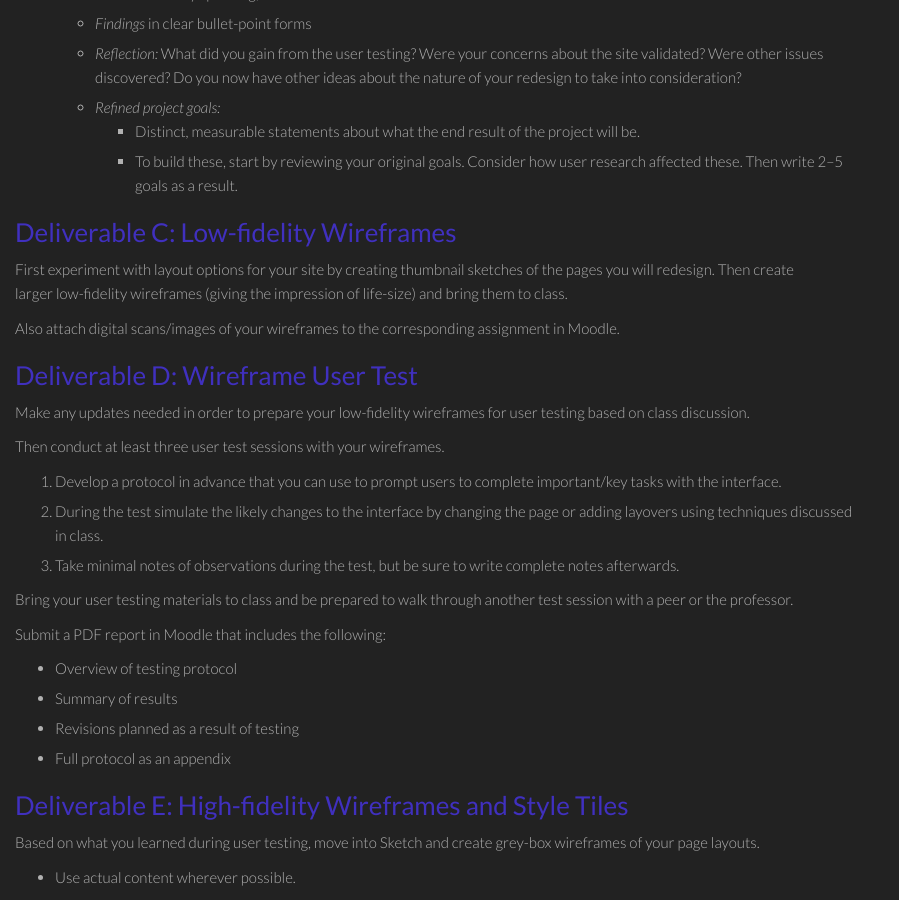
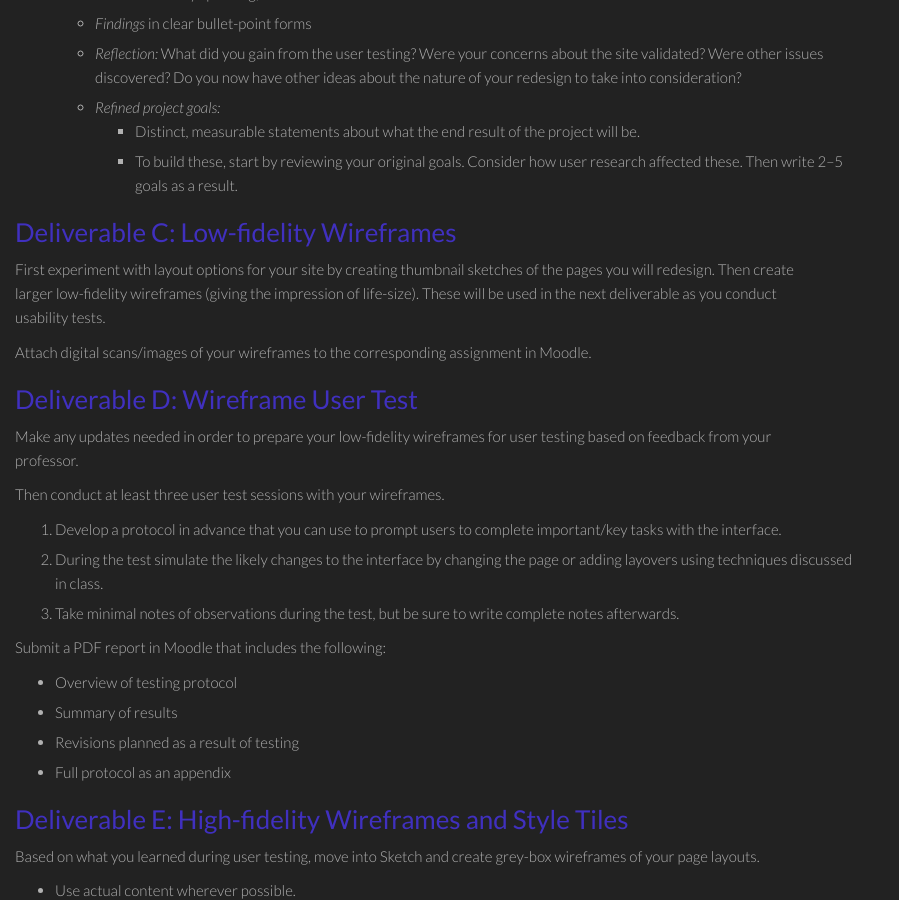
Before and after one commit to philschanely/course-ux, a Jekyll site: the page built from _activities/pr01.md, in a window 1280 px wide and 900 px high, scrolled down 911 px. Shown: the whole window, without its empty margins (0-899 px from the left). Built offline with Jekyll 4.4.1, drawn with Linux system fonts in a browser that asks for light colours.

Commit message:
Update P1 instructions to remove references to class time.

```diff
--- a/_activities/pr01.md
+++ b/_activities/pr01.md
@@ -46,21 +46,19 @@ In this deliverable you'll get a sense of what other users think of the same sit
 ### Deliverable C: Low-fidelity Wireframes
 
 First experiment with layout options for your site by creating thumbnail sketches of the pages you will redesign.
-Then create larger low-fidelity wireframes (giving the impression of life-size) and bring them to class.
+Then create larger low-fidelity wireframes (giving the impression of life-size). These will be used in the next deliverable as you conduct usability tests.
 
-Also attach digital scans/images of your wireframes to the corresponding assignment in Moodle.
+Attach digital scans/images of your wireframes to the corresponding assignment in Moodle.
 
 ### Deliverable D: Wireframe User Test
 
-Make any updates needed in order to prepare your low-fidelity wireframes for user testing based on class discussion.
+Make any updates needed in order to prepare your low-fidelity wireframes for user testing based on feedback from your professor.
 
 Then conduct at least three user test sessions with your wireframes.
 
 1. Develop a protocol in advance that you can use to prompt users to complete important/key tasks with the interface.
 2. During the test simulate the likely changes to the interface by changing the page or adding layovers using techniques discussed in class.
 3. Take minimal notes of observations during the test, but be sure to write complete notes afterwards.
-
-Bring your user testing materials to class and be prepared to walk through another test session with a peer or the professor.
 
 Submit a PDF report in Moodle that includes the following:
 
```
